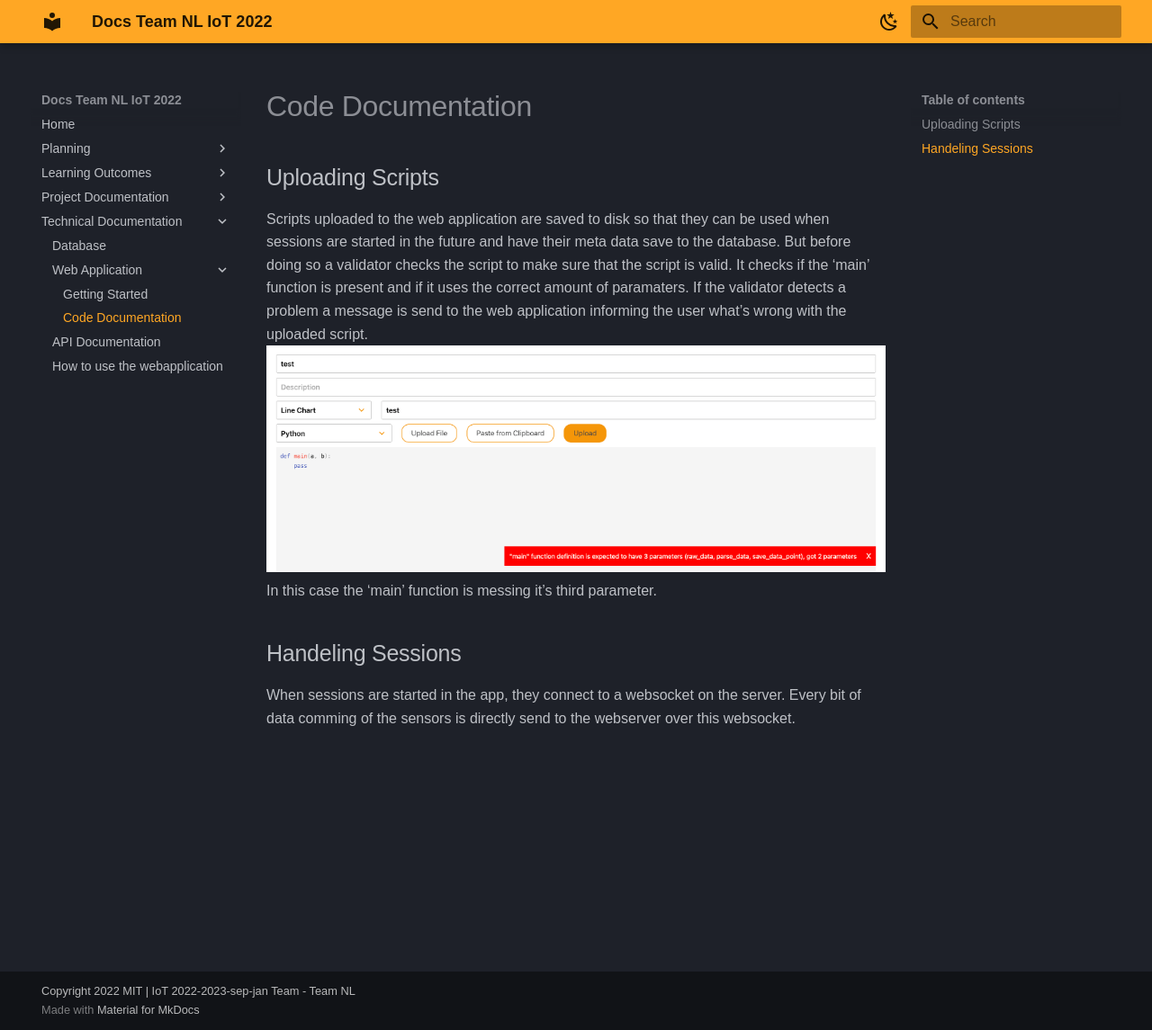
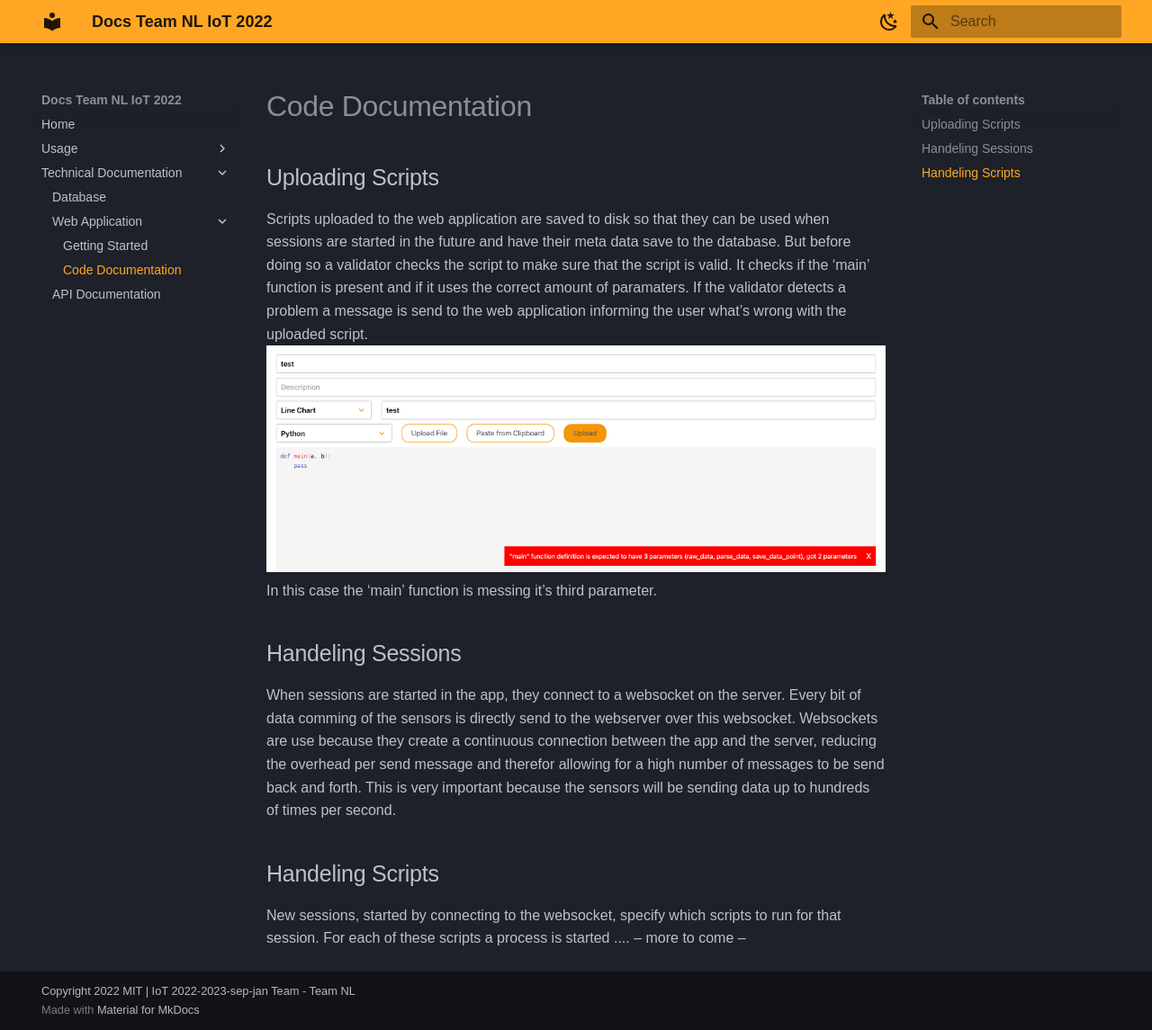
Before and after one commit to serg-and/team-nl-iot-2022, an MkDocs documentation site: the page built from docs/web-application/code-documentation.md, in a window 1280 px wide and 1145 px high. Shown: the whole window at 90% size. Built offline with MkDocs 1.6.1 and Material for MkDocs 9.7.7, drawn with Linux system fonts in a browser that asks for light colours; some web fonts are replaced.

Commit message:
move project sections to wiki, remove from docs

```diff
--- a/docs/web-application/used.md
+++ b/docs/usage/web-application.md
@@ -1,4 +1,4 @@
-#How to use the webapplication
+# Web Application
 
 ##Scripts
 ![Script page](/images/Scripts_page.png)
--- a/docs/web-application/code-documentation.md
+++ b/docs/web-application/code-documentation.md
@@ -6,4 +6,8 @@ Scripts uploaded to the web application are saved to disk so that they can be us
 In this case the 'main' function is messing it's third parameter.
 
 ## Handeling Sessions
-When sessions are started in the app, they connect to a websocket on the server. Every bit of data comming of the sensors is directly send to the webserver over this websocket.
+When sessions are started in the app, they connect to a websocket on the server. Every bit of data comming of the sensors is directly send to the webserver over this websocket. Websockets are use because they create a continuous connection between the app and the server, reducing the overhead per send message and therefor allowing for a high number of messages to be send back and forth. This is very important because the sensors will be sending data up to hundreds of times per second.<br>
+
+## Handeling Scripts
+New sessions, started by connecting to the websocket, specify which scripts to run for that session. For each of these scripts a process is started ....
+-- more to come --
--- a/mkdocs.yml
+++ b/mkdocs.yml
@@ -36,21 +36,14 @@ theme:
     - content.code.annotate
 nav:
     - 'index.md'
-    - Planning:
-      - 'Event-planning.md'
-      - 'Algemenen-planning.md'
-    - Learning Outcomes:
-      - 'Bluetooth.md'
-      - 'setting-up-the-app.md'
-    - Project Documentation:
-      - 'Samenwerkingscontract.md'
+    - Usage:
+      - 'usage/web-application.md'
     - Technical Documentation:
       - 'database.md'
       - Web Application:
         - 'web-application/getting-started.md'
         - 'web-application/code-documentation.md'
       - 'api-documentation.md'
-      - 'web-application/used.md'
 plugins:
   - search
   - git-revision-date-localized:
```
Also changed, not shown: docs/Algemenen-planning.md (deleted, +0 -4 lines), docs/Bluetooth.md (deleted, +0 -31 lines), docs/Event-planning.md (deleted, +0 -14 lines), docs/Samenwerkingscontract.md (deleted, +0 -15 lines), docs/database.md (+2 -1 lines).
